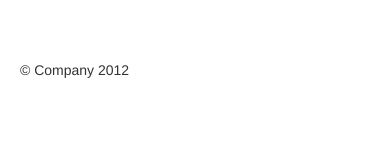
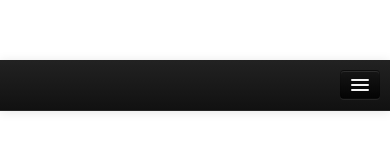
Before and after one commit to ryansukale/stepify, a plain HTML site: page index.html in a window 390 px wide. Drawn offline with Linux system fonts and the light colour scheme; files whose address does not match are found by name.

Commit message:
Bootstrapping the top menu

```diff
--- a/index.html
+++ b/index.html
@@ -40,13 +40,24 @@
 
         <div class="container">
 
-			<div class="">
-
+			<div class="navbar navbar-inverse navbar-fixed-top">
+				<div class="navbar-inner">
+				<div class="container">
+				  <button type="button" class="btn btn-navbar" data-toggle="collapse" data-target=".nav-collapse">
+					<span class="icon-bar"></span>
+					<span class="icon-bar"></span>
+					<span class="icon-bar"></span>
+				  </button>
+				  <div class="nav-collapse collapse">
+					<ul class="nav">
+						<li class="active">
+							<a href="./index.html">Home</a>
+						</li>
+					</ul>
+				  </div>
+				</div>
+				</div>
 			</div>
-
-            <footer>
-                <p>&copy; Company 2012</p>
-            </footer>
 
         </div> <!-- /container -->
 
```
